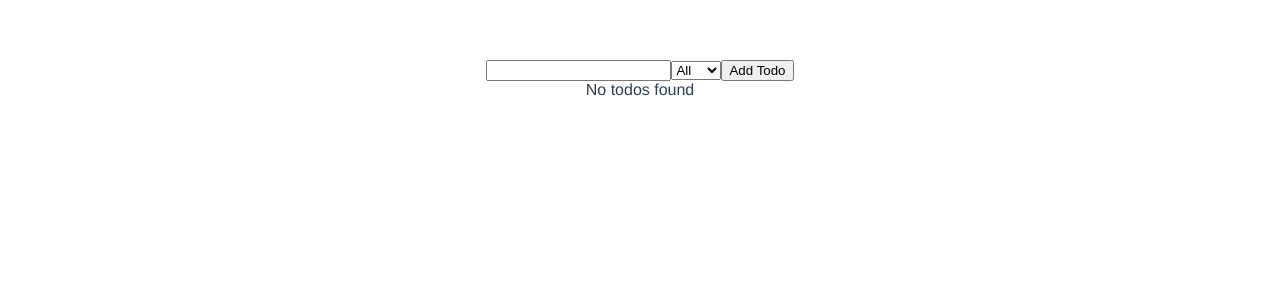
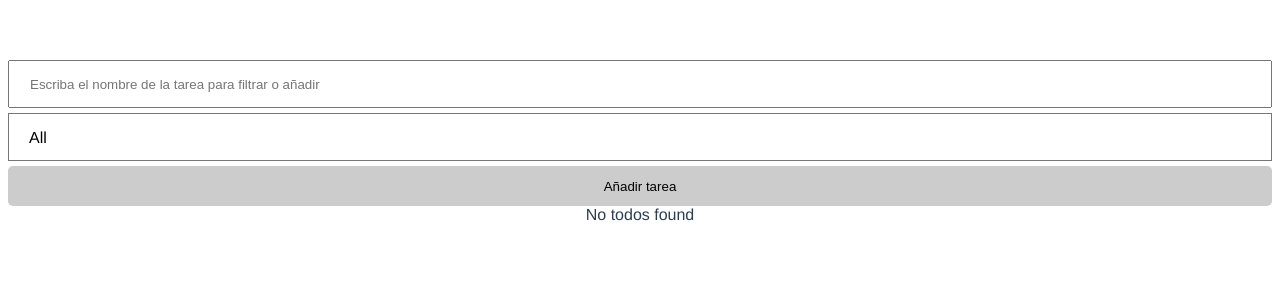
Before and after one commit to ferblancodosil/todo-example, a Vue app: page / in a window 1280 px wide. Shown: the top 300 px of the page. Built offline with nearby package versions, Linux system fonts and the light colour scheme.

Commit message:
buscador de tareas separado a un componente

```diff
--- /dev/null
+++ b/src/components/DataInput.vue
@@ -0,0 +1,82 @@
+<template>
+    <form @submit.prevent="addElement" class="flex-row">
+        <input title="Indique el nombre de la tarea" placeholder="Escriba el nombre de la tarea para filtrar o añadir" required type="text" v-model="value" />
+        <select title="Prioridad de la tarea" v-model="priority">
+            <option value="" selected>All</option>
+            <option>Low</option>
+            <option>Mid</option>
+            <option>High</option>
+        </select>
+        <button title="Pulse para añadir una nueva tarea" type="submit">Añadir tarea</button>
+    </form>
+</template>
+
+<script>
+  import { ref, watchEffect } from "vue";
+  export default {
+    emits: ['addElement', 'onChange'],
+    setup(props, { emit }) {
+      const value = ref('');
+      const priority = ref('');
+      const addElement = () => {
+        emit('addElement', { value: value.value, priority: priority.value })
+        value.value = '';
+      }
+      watchEffect(() => {
+        emit('onChange', { value: value.value, priority: priority.value })
+      })
+      return {
+        value,
+        priority,
+        addElement
+      };
+    }
+  };
+</script>
+<style scoped>
+    .flex-row {
+        display: flex;
+        flex-wrap: wrap;
+        align-items: flex-start;
+    }
+    input {
+        width: 100%;
+        height: calc(3em + 8px);
+        padding: 12px 20px;
+        box-sizing: border-box;
+        margin-bottom: 5px;
+    }
+    input:focus,
+    input:focus-visible,
+    select:focus,
+    select:focus-visible{
+        outline: none;
+    }
+    *,
+    *::before,
+    *::after {
+        box-sizing: border-box;
+    }
+    select {
+        appearance: none;
+        background-color: transparent;
+        padding: 12px 20px;
+        width: 100%;
+        height: 3em;
+        font-family: inherit;
+        font-size: inherit;
+        cursor: inherit;
+        line-height: inherit;
+        margin-bottom: 5px;
+    }
+    button[type=submit] {
+        padding: 12px 20px;
+        width: 100%;
+        height: 3em;
+        background:#ccc;
+        border:0 none;
+        cursor:pointer;
+        -webkit-border-radius: 5px;
+        border-radius: 5px;
+    }
+</style>
--- a/src/views/TodoList.vue
+++ b/src/views/TodoList.vue
@@ -1,14 +1,5 @@
 <template>
-    <form @submit.prevent="addElement(todoInput, todoPriority)">
-        <input type="text" v-model="todoInput" />
-        <select v-model="todoPriority">
-            <option value="" selected>All</option>
-            <option>Low</option>
-            <option>Mid</option>
-            <option>High</option>
-        </select>
-        <button type="submit">Add Todo</button>
-    </form>
+    <DataInput @addElement="addElement" @onChange="onChange"></DataInput>
     <div v-if="!isEmpty">
         <p v-for="(todo, index) in todos" :key="index">
             {{ todo }}
@@ -19,36 +10,37 @@
     </div>
     <div v-else>No todos found</div>
 </template>
-
 <script>
   import { computed, ref } from "vue";
   import { useMainStore } from "@/store";
+  import DataInput from "@/components/DataInput.vue";
   export default {
+    components: {
+      DataInput
+    },
     setup() {
       const main = useMainStore();
-      const todoInput = ref('');
-      const todoPriority = ref('');
-      const addElement = (input, priority = 'high') => {
-        if (input) {
-          main.addTodo({ value: todoInput.value, priority: priority || 'High' });
-          todoInput.value = "";
-        }
+      const filterName = ref('');
+      const filterPriority = ref('');
+      const addElement = ({ value, priority = 'high' }) => {
+        main.addTodo({ value, priority: priority || 'High' });
       };
       const modifyPositionElement = (oldPosition, newPositon) => {
         if (newPositon !== undefined && oldPosition !== undefined) {
           main.reorderTodo(oldPosition, newPositon);
         }
       }
+      const onChange = ({ value, priority = 'high' }) => {
+        filterName.value = value
+        filterPriority.value = priority
+      }
       return {
         addElement,
         modifyPositionElement,
-        todoInput,
-        todoPriority,
+        onChange,
         todos: computed(() => main.getAllTodos.filter(e => {
-          const filterByValue = (!todoInput.value || e.value.toUpperCase().indexOf(todoInput.value.toUpperCase()) !== -1)
-          const filterByPriority = (!todoPriority.value || e.priority === todoPriority.value.toUpperCase())
-          console.info('filterByValue', filterByValue)
-          console.info('filterByPriority', filterByPriority)
+          const filterByValue = (!filterName.value || e.value.toUpperCase().indexOf(filterName.value.toUpperCase()) !== -1)
+          const filterByPriority = (!filterPriority.value || e.priority === filterPriority.value.toUpperCase())
           return filterByValue && filterByPriority
         })),
         totalTodos: computed(() => main.getAllTodos.length),
```
Also changed, not shown: src/components/HelloWorld.vue (added, +40 -0 lines).
